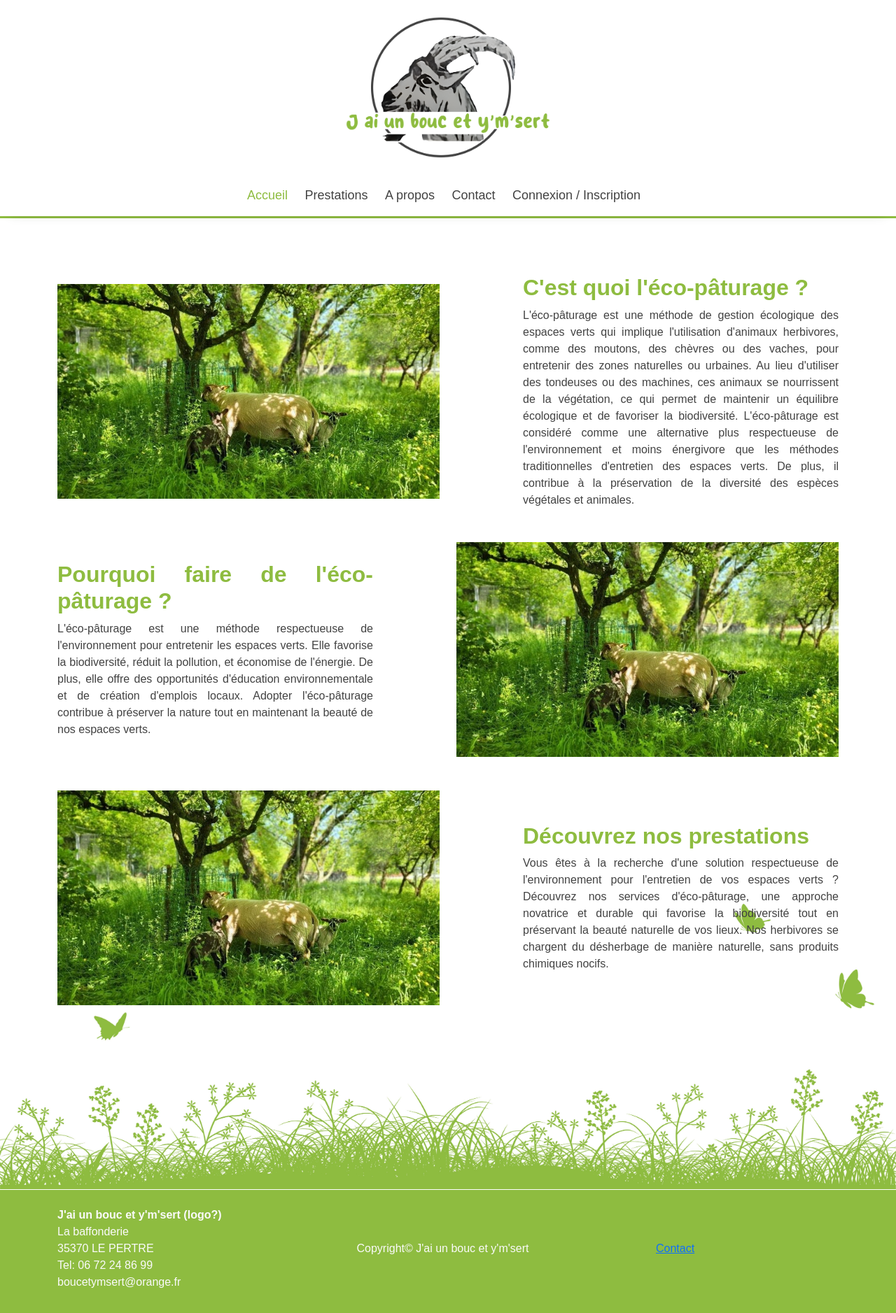
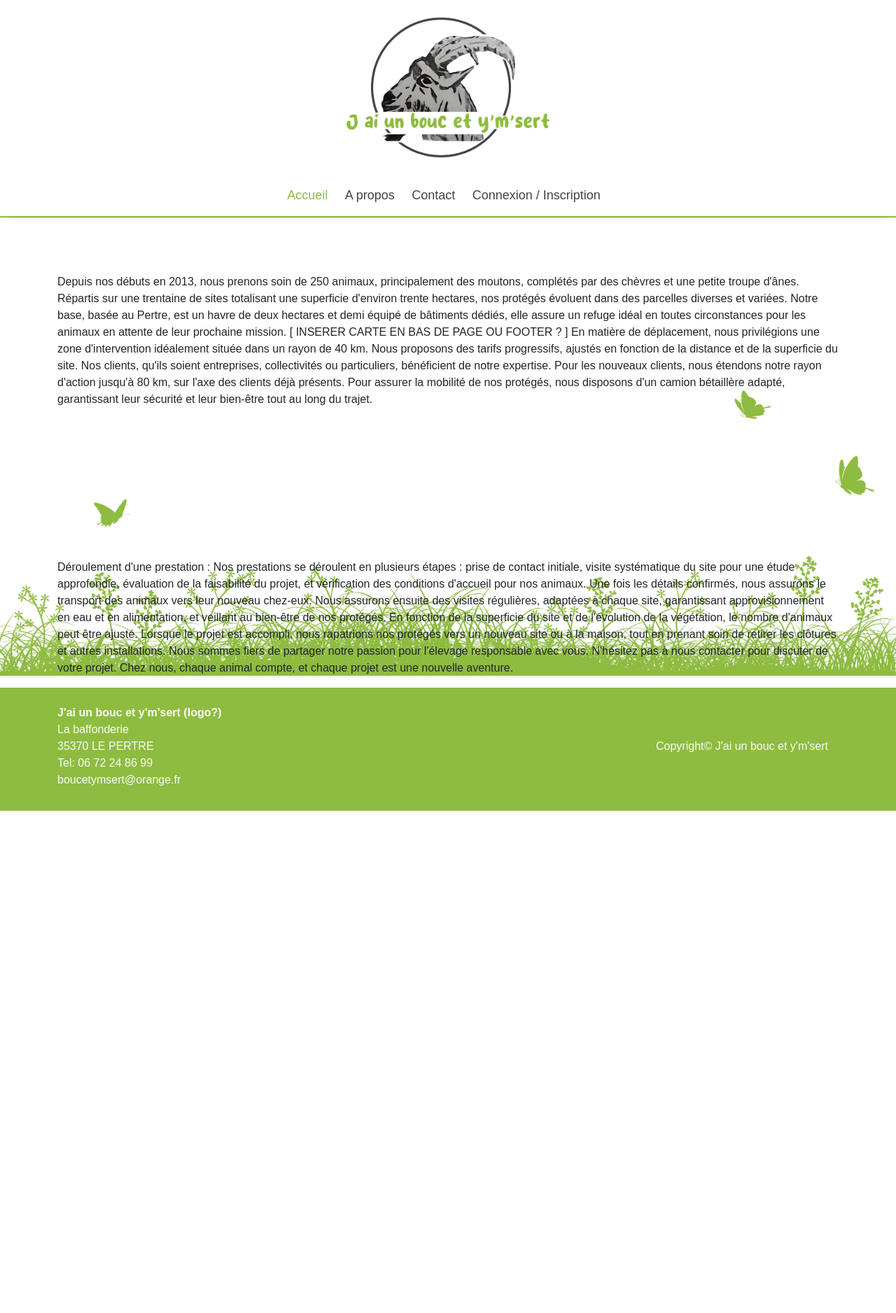
Before and after one commit to Nowkky/boucetymsert, a Symfony app: template templates/main/index.html.twig in a window 1280 px wide. Shown: the whole page at 70% size. After the commit the page ends 1159 px from the top, so only its background shows below. Run offline with Twig, Linux system fonts and the light colour scheme; the template is opened without the code that fills it, so the values that code supplies are empty; some libraries are stand-ins or nearby versions; some web fonts are replaced.

Commit message:
Ajout carte google avec cercle, harmonisation espace des forms avec le nav
Ajout bouton "faire un devis" sur la page "a propos" qui était anciennement la page d'accueil car plus pertinent comme ça
Ajout d'une carte google avec deux cercles représentant la distance idéale et max des prestations (avec google map api javascript, en js)
Changement validation mdp avec des regex
Ajout d'un lien vers l'inscription sur le formulaire de contact
Correction des form errors dans les formulaires, nottamment pour les mdp

```diff
--- a/public/css/style.css
+++ b/public/css/style.css
@@ -89,7 +89,7 @@ hr {
 }
 
 .containerImgNav {
-    height: 0.2em;
+    height: 0.1em;
     background-color: #8EBC40;
 }
 
@@ -159,3 +159,28 @@ hr {
 .articleText {
     text-align: justify;
 }
+
+.btn-devis {
+    box-shadow: 0px 0px 5px rgba(0, 0, 0, 0.1019607843);
+    font-family: 'Source Sans Pro', sans-serif;
+    text-decoration: none;
+
+    --bs-btn-color: #8EBC40;
+    --bs-btn-bg: transparent;
+    --bs-btn-border-color: #8EBC40;
+
+    --bs-btn-hover-bg: #8EBC40;
+    --bs-btn-hover-border-color: #8EBC40;
+
+    --bs-btn-active-bg:#8EBC40;
+    --bs-btn-active-border-color: #8EBC40;
+}
+
+#map {
+    height: 200px;
+    width: 100%;
+}
+
+.footerSpace {
+    height: 10em;
+}
--- /dev/null
+++ b/public/js/map.js
@@ -0,0 +1,66 @@
+let map;
+
+async function initMap() {
+    //Position de l'entreprise
+    const position = { lat: 48.0, lng: -1.0278 };
+
+    // Request needed libraries.
+    //@ts-ignore
+    //Position de l'entreprise
+    const { Map } = await google.maps.importLibrary("maps");
+
+    //Création de la carte
+    map = new Map(document.getElementById("map"), {
+        zoom: 7,
+        center: position,
+        mapId: "MAP_ID",
+    });
+
+    // Le marqueur
+    const marker = new google.maps.Marker({
+        position: position,
+        map,
+        title: "J'ai un bouc et y'm'sert",
+    });
+
+    //Premier cercle de 80km
+    const firstRadius = new google.maps.Circle({
+        strokeColor: "#f38038",
+        strokeOpacity: 0.4,
+        strokeWeight: 2,
+        fillColor: "#f38038",
+        fillOpacity: 0.25,
+        map,
+        center: position,
+        radius: 80000,
+    });
+
+    //Deuxième cercle de 40km
+    const secondRadius = new google.maps.Circle({
+        strokeColor: "#70972d",
+        strokeOpacity: 0.4,
+        strokeWeight: 2,
+        fillColor: "#8EBC40",
+        fillOpacity: 0.4,
+        map,
+        center: position,
+        radius: 40000,
+    });
+
+    const contentString =
+    'En rouge : jusqu\'à 80KM pour les nouveau clients<br>En vert : idéalement jusqu\'à 40KM';
+
+    const infowindow = new google.maps.InfoWindow({
+        content: contentString,
+        ariaLabel: "J'ai un bouc et y'm'sert",
+    });
+
+    marker.addListener("click", () => {
+        infowindow.open({
+            anchor: marker,
+            map,
+        });
+    });
+}
+
+initMap();
--- a/templates/base.html.twig
+++ b/templates/base.html.twig
@@ -15,7 +15,10 @@
 		<link href="https://fonts.cdnfonts.com/css/source-sans-pro?styles=14484,14489,14486,14490,14491,14485,14483,14482,14488,14487,14493,14492" rel="stylesheet">
 
 		<!-- CSS/JS -->
+		<script src="https://polyfill.io/v3/polyfill.min.js?features=default"></script>
+
 		<link rel="stylesheet" href="{{ asset('css/style.css') }}">
+		<script src="{{ asset('js/map.js') }}" type="module"></script>
 		{% block stylesheets %}{% endblock %}
 		{% block javascripts %}{% endblock %}
 
@@ -42,8 +45,7 @@
 
 						<div class="navContainer col-12">
 							<a class="navHome" id="{% block navHome %}{% endblock %}" href="{{ path('main_home') }}" style="">Accueil</a>
-							<a class="navServices" id="{% block navServices %}{% endblock %}" href="#">Prestations</a>
-							<a class="navAbout" id="{% block navAbout %}{% endblock %}" href="#">A propos</a>
+							<a class="navAbout" id="{% block navAbout %}{% endblock %}" href="{{ path('app_about') }}">A propos</a>
 							<a class="navContact" id="{% block navContact %}{% endblock %}" href="{{ path('app_contact') }}">Contact</a>
 							{% if not app.user %}
 								<a class="navLogin" id="{% block navLogin %}{% endblock %}" href="{{ path('app_login') }}">Connexion / Inscription</a>
@@ -70,7 +72,7 @@
 			<div class="container">
 					<br>
 					<div class="footerMain row justify-content-between align-items-center">
-						<div class="col-3">
+						<div class="col-6 col-md-3">
 							<b>J'ai un bouc et y'm'sert (logo?)</b><br>
 							La baffonderie<br>
 							35370 LE PERTRE<br>
@@ -78,15 +80,20 @@
 							boucetymsert@orange.fr
 						</div>
 
-						<div class="col-3">
+						<div class="col-6 col-md-3">
 							Copyright&copy; J'ai un bouc et y'm'sert
-						</div>
-
-						<div class="col-3">
-							<a href="#">Contact</a>
 						</div>
 					</div>
 			</div>
 			</footer>
+
+			<script>
+				(g=>{var h,a,k,p="The Google Maps JavaScript API",c="google",l="importLibrary",q="__ib__",m=document,b=window;b=b[c]||(b[c]={});var d=b.maps||(b.maps={}),r=new Set,e=new URLSearchParams,u=()=>h||(h=new Promise(async(f,n)=>{await (a=m.createElement("script"));e.set("libraries",[...r]+"");for(k in g)e.set(k.replace(/[A-Z]/g,t=>"_"+t[0].toLowerCase()),g[k]);e.set("callback",c+".maps."+q);a.src=`https://maps.${c}apis.com/maps/api/js?`+e;d[q]=f;a.onerror=()=>h=n(Error(p+" could not load."));a.nonce=m.querySelector("script[nonce]")?.nonce||"";m.head.append(a)}));d[l]?console.warn(p+" only loads once. Ignoring:",g):d[l]=(f,...n)=>r.add(f)&&u().then(()=>d[l](f,...n))})({
+					key: "AIzaSyC9aSaZpCmlWITqGMNzIb6hhuKUR6CkJ6A",
+					// Add other bootstrap parameters as needed, using camel case.
+					// Use the 'v' parameter to indicate the version to load (alpha, beta, weekly, etc.)
+				});
+			</script>
+
 		</body>
 	</html>
--- a/templates/main/index.html.twig
+++ b/templates/main/index.html.twig
@@ -1,3 +1,4 @@
+
 {% extends 'base.html.twig' %}
 
 {% block title %}{{ parent() }}{% endblock %}
@@ -22,43 +23,32 @@
             </div> #}
             <div id="divUnderNav"></div>
         </div>
+        <main class="container">
+            <p>
+                Depuis nos débuts en 2013, nous prenons soin de 250 animaux, principalement des moutons, complétés par des chèvres et une petite troupe d'ânes.
+                Répartis sur une trentaine de sites totalisant une superficie d'environ trente hectares, nos protégés évoluent dans des parcelles diverses et variées.
+                Notre base, basée au Pertre, est un havre de deux hectares et demi équipé de bâtiments dédiés, elle assure un refuge idéal en toutes circonstances pour les animaux en attente de leur prochaine mission.
+                    [   INSERER CARTE EN BAS DE PAGE OU FOOTER ?   ]
 
-<main class="container">
-    <article class="articleHome row justify-content-between align-items-center">
-        <div class="col-12 col-md-6">
-            <img src="{{ asset('img/img_article.jpg') }}" alt="img article" title="img article">
+                En matière de déplacement, nous privilégions une zone d'intervention idéalement située dans un rayon de 40 km. Nous proposons des tarifs progressifs, ajustés en fonction de la distance et de la superficie du site.
+
+                Nos clients, qu'ils soient entreprises, collectivités ou particuliers, bénéficient de notre expertise. Pour les nouveaux clients, nous étendons notre rayon d'action jusqu'à 80 km, sur l'axe des clients déjà présents.
+                Pour assurer la mobilité de nos protégés, nous disposons d'un camion bétaillère adapté, garantissant leur sécurité et leur bien-être tout au long du trajet.
+            </p>
+            <div class="col-12 col-md-5">
+				<div id="map"></div>
 			</div>
-        <div class="col-12 col-md-5 articleText">
-            <h2>C'est quoi l'éco-pâturage ?</h2>
-            <span>
-                L'éco-pâturage est une méthode de gestion écologique des espaces verts qui implique l'utilisation d'animaux herbivores, comme des moutons, des chèvres ou des vaches, pour entretenir des zones naturelles ou urbaines. Au lieu d'utiliser des tondeuses ou des machines, ces animaux se nourrissent de la végétation, ce qui permet de maintenir un équilibre écologique et de favoriser la biodiversité. L'éco-pâturage est considéré comme une alternative plus respectueuse de l'environnement et moins énergivore que les méthodes traditionnelles d'entretien des espaces verts. De plus, il contribue à la préservation de la diversité des espèces végétales et animales.
-            </span>
-        </div>
-    </article>
-    <br><br>
-    <article class="articleHome row justify-content-between align-items-center">
-        <div class="col-12 col-md-5 articleText">
-            <h2>Pourquoi faire de l'éco-pâturage ?</h2>
-            <span>
-                L'éco-pâturage est une méthode respectueuse de l'environnement pour entretenir les espaces verts. Elle favorise la biodiversité, réduit la pollution, et économise de l'énergie. De plus, elle offre des opportunités d'éducation environnementale et de création d'emplois locaux. Adopter l'éco-pâturage contribue à préserver la nature tout en maintenant la beauté de nos espaces verts.
-            </span>
-            </div>
-        <div class="col-12 col-md-6">
-            <img src="{{ asset('img/img_article.jpg') }}" alt="img article" title="img article">
-        </div>
-    </article>
-    <br><br>
-    <article class="articleHome row justify-content-between align-items-center">
-        <div class="col-12 col-md-6">
-            <img src="{{ asset('img/img_article.jpg') }}" alt="img article" title="img article">
-        </div>
-        <div class="col-12 col-md-5 articleText">
-            <h2>Découvrez nos prestations</h2>
-            <span>
-                Vous êtes à la recherche d'une solution respectueuse de l'environnement pour l'entretien de vos espaces verts ? Découvrez nos services d'éco-pâturage, une approche novatrice et durable qui favorise la biodiversité tout en préservant la beauté naturelle de vos lieux. Nos herbivores se chargent du désherbage de manière naturelle, sans produits chimiques nocifs.
-            </span>
-        </div>
-    </article>
-    <br><br><br><br><br><br><br><br><br><br><br>
+
+            <p>
+                Déroulement d'une prestation :
+
+                Nos prestations se déroulent en plusieurs étapes : prise de contact initiale, visite systématique du site pour une étude approfondie, évaluation de la faisabilité du projet, et vérification des conditions d'accueil pour nos animaux. Une fois les détails confirmés, nous assurons le transport des animaux vers leur nouveau chez-eux.
+
+                Nous assurons ensuite des visites régulières, adaptées à chaque site, garantissant approvisionnement en eau et en alimentation, et veillant au bien-être de nos protégés. En fonction de la superficie du site et de l'évolution de la végétation, le nombre d'animaux peut être ajusté.
+
+                Lorsque le projet est accompli, nous rapatrions nos protégés vers un nouveau site ou à la maison, tout en prenant soin de retirer les clôtures et autres installations.
+
+                Nous sommes fiers de partager notre passion pour l'élevage responsable avec vous. N'hésitez pas à nous contacter pour discuter de votre projet. Chez nous, chaque animal compte, et chaque projet est une nouvelle aventure.
+            </p>
         </main>
 {% endblock %}
--- a/templates/reset_password/check_email.html.twig
+++ b/templates/reset_password/check_email.html.twig
@@ -3,8 +3,9 @@
 {% block title %}Email envoyé ! |&nbsp;{{ parent() }}{% endblock %}
 
 {% block body %}
+    <main>
         <div class="bodyCheckEmail">
-        <div class="alert alert-success">
+            <div class="container alert alert-success">
                 <p>
                 Si un compte est associé à votre adresse mail, alors un email contenant un lien vous permettant de réinitialiser votre mot de passe vous a été envoyé.
                 Ce lien expire dans {{ resetToken.expirationMessageKey|trans(resetToken.expirationMessageData, 'ResetPasswordBundle') }}.
@@ -12,4 +13,5 @@
                 <p>Si vous n'avez rien reçu, pensez à vérifier vos spams. Sinon <a href="{{ path('app_forgot_password_request') }}">Essayer à nouveau</a>.</p>
             </div>
         </div>
+    </main>
  {% endblock %}
--- a/templates/reset_password/request.html.twig
+++ b/templates/reset_password/request.html.twig
@@ -7,7 +7,7 @@
 
 
 {% block body %}
-
+    <main>
         <div class="container bodyFormLogin">
             <div class="form-control col-12 col-md-8">
                 <div class="d-flex justify-content-center align-items-center flex-wrap">
@@ -28,4 +28,5 @@
                 </div>
             </div>
         </div>
+    </main>
 {% endblock %}
--- a/templates/reset_password/reset.html.twig
+++ b/templates/reset_password/reset.html.twig
@@ -7,6 +7,7 @@
 
 {% block body %}
 
+	<main>
 		<div class="container bodyFormLogin">
 			<div class="form-control col-12 col-md-8">
 				<div class="d-flex justify-content-center align-items-center flex-wrap">
@@ -22,5 +23,6 @@
 				</div>
 			</div>
 		</div>
+	</main>
 
 {% endblock %}
--- a/templates/security/login.html.twig
+++ b/templates/security/login.html.twig
@@ -8,7 +8,8 @@
 
 {% block body %}
 
-    <div class="container bodyFormLogin">
+    <main>
+        <div class="container bodyFormLogin">
         <div class="form-control col-12 col-md-8">
             <div class="d-flex justify-content-center align-items-center flex-wrap">
                 <form method="post">
@@ -41,5 +42,6 @@
             </div>
         </div>
     </div>
+    </main>
 
 {% endblock %}
```
Also changed, not shown: public/css/form.css (+10 -1 lines), src/Controller/MainController.php (+7 -0 lines), src/Form/ChangePasswordFormType.php (+3 -9 lines), src/Form/RegistrationFormType.php (+5 -10 lines), templates/contact/contact.html.twig (+14 -1 lines), templates/infos/change_password.html.twig (+17 -7 lines), templates/main/about.html.twig (added, +49 -0 lines), templates/registration/register.html.twig (+19 -10 lines). Lines whose indentation alone changed are shown as unchanged.
